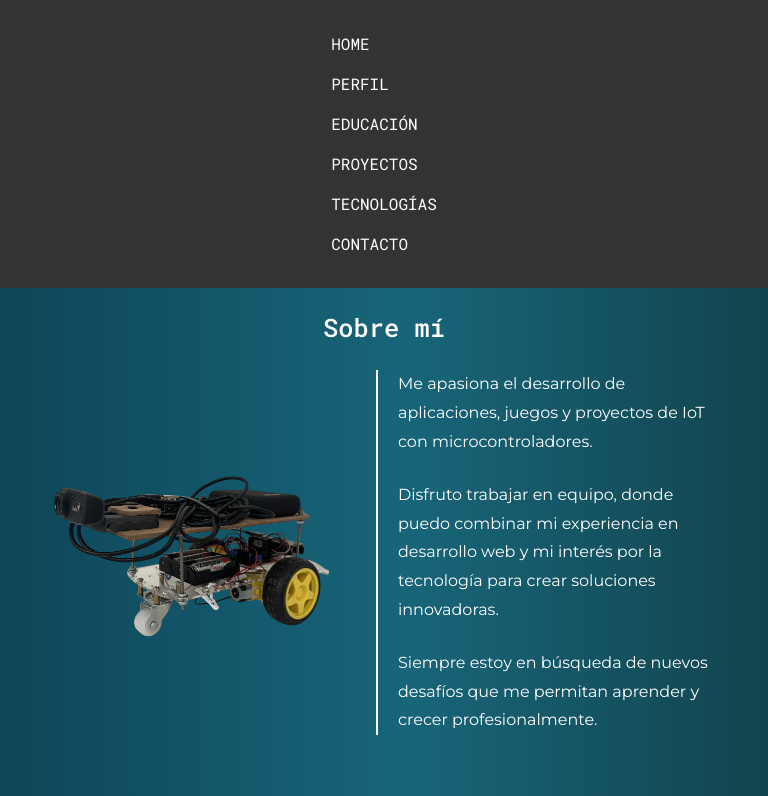
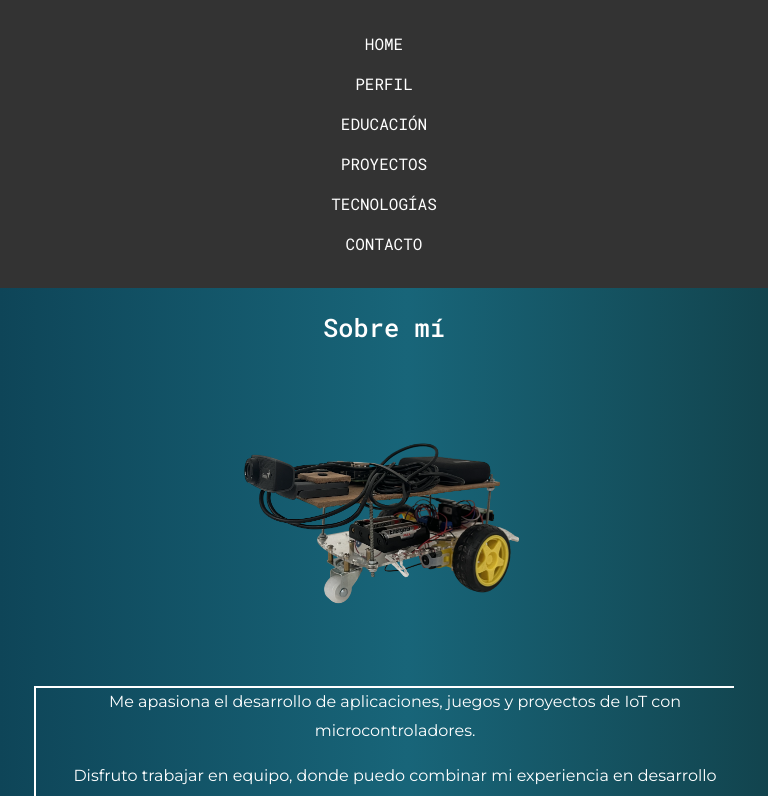
Before and after one commit to valenfanelli/ValentinaFA, a React (Vite) app: page /perfil in a window 768 px wide. Shown: the top 796 px of the page. Built offline with nearby package versions, Linux system fonts and the light colour scheme.

Commit message:
Subo css responsive

```diff
--- a/src/App.css
+++ b/src/App.css
@@ -29,7 +29,7 @@ html, body, #root {
 }
 .bg-tec {
   background: rgb(33,112,127);
-background: linear-gradient(90deg, rgba(33,112,127,1) 24%, rgba(19,81,101,1) 44%, rgba(16,75,96,1) 82%);
+  background: linear-gradient(90deg, #21707f 24%, rgba(19,81,101,1) 44%, #104b60 82%);
   color: #FFFFFF;
   min-height: 100vh;          /* Garantiza que el contenedor tenga al menos el 100% de la altura de la pantalla */
   height: auto;
@@ -78,6 +78,7 @@ background: linear-gradient(90deg, rgba(33,112,127,1) 24%, rgba(19,81,101,1) 44%
   justify-content: space-between;
   border-radius: 10px;          /* Bordes redondeados */
   box-shadow: 0px 8px 16px rgba(0, 0, 0, 0.3);
+
   svg {
     margin-bottom: 10px;        /* Espacio entre el ícono y el párrafo */
     width: 40px;                /* Tamaño del ícono */
@@ -109,6 +110,13 @@ background: linear-gradient(90deg, rgba(33,112,127,1) 24%, rgba(19,81,101,1) 44%
     margin-bottom: 5px;         /* Espacio entre ítems de la lista */
     font-size: small;
   }
+  @media (max-width: 768px) {
+    max-width: 100%;
+    flex-direction: column;
+    ul {
+      text-align: center;
+    }
+  }
 }
 .lenguajes {
   display: grid;
@@ -119,7 +127,18 @@ background: linear-gradient(90deg, rgba(33,112,127,1) 24%, rgba(19,81,101,1) 44%
   max-width: 900px;              /* Ancho máximo del contenedor */
   margin: 0 auto;                /* Centra el contenedor en la página */
   padding: 1rem;
+  @media (max-width: 768px) {
+    max-width: 100%;
+    grid-template-columns: repeat(2, 1fr);
+  }
 }
+@media (max-width: 768px) {
+  .bg-tec {
+    background: rgb(16,75,96);
+    background: linear-gradient(0deg, rgba(16,75,96,1) 33%, rgba(30,111,133,1) 51%, rgba(33,112,127,1) 84%);
+  }
+}
+
 .lenguaje {
   display: flex;
   flex-direction: column;
@@ -141,6 +160,15 @@ background: linear-gradient(90deg, rgba(33,112,127,1) 24%, rgba(19,81,101,1) 44%
   }
   &:hover {
     transform: scale(1.5);
+  }
+}
+.proyectos {
+  display: grid;
+  grid-template-columns: repeat(2, 1fr); /* Dos columnas */
+  gap: 2rem; /* Espaciado entre los elementos */
+  justify-items: center;
+  @media (max-width: 768px) {
+    grid-template-columns: 1fr; /* Una sola columna */
   }
 }
 .proyecto {
@@ -169,6 +197,16 @@ background: linear-gradient(90deg, rgba(33,112,127,1) 24%, rgba(19,81,101,1) 44%
     margin: 0;               /* Elimina márgenes de los párrafos */
   }
 }
+@media (max-width: 768px) {
+  .pagina-contacto {
+    flex-direction: column; /* Cambia a columna para ajustar los elementos */
+    padding: 1rem;
+  }
+  .contacto {
+    flex-direction: column;
+    gap: 0px;
+  }
+}
 
 .perfil-content {
   max-width: 900px;
@@ -176,15 +214,37 @@ background: linear-gradient(90deg, rgba(33,112,127,1) 24%, rgba(19,81,101,1) 44%
   display: flex;               /* Asegura una disposición en fila */
   gap: 2rem;                   /* Espaciado entre la imagen y el texto */
   align-items: center;
-                    /* Fondo con gradiente suave */
 }
+@media (max-width: 768px) {
+  .perfil-content {
+    flex-direction: column;    /* Cambia a disposición en columna */
+    text-align: center;        /* Centra el texto */
+    gap: 1rem;                 /* Reduce el espaciado entre los elementos */
+    width: 100%;               /* Ocupa todo el ancho disponible */
+    padding: 20px 10px;
+    box-sizing: border-box;
+  }
 
+  .icono-perfil {
+    width: 150px;              /* Ajusta el tamaño de la imagen si es necesario */
+    height: auto;
+  }
+  .perfil-texto {
+    border-top: 2px solid white; /* Decoración de línea a la izquierda del texto */
+    line-height: 1;
+  }
+}
+@media (min-width: 768px) {
+  .perfil-texto {
+    border-left: 2px solid white; /* Decoración de línea a la izquierda del texto */
+  }
+}
 .perfil-texto {
   color: white;
   font-size: medium;
   line-height: 1.8;
-  border-left: 2px solid white; /* Decoración de línea a la izquierda del texto */
   padding-left: 20px;
+  margin-bottom: 4;
 }
 
 .icono-perfil {
@@ -264,7 +324,14 @@ h3 {
   z-index: 1000;
   transition: background 0.3s ease;
 }
-
+@media (max-width: 992px) {
+  .mnavbar {
+    display: flex;
+    flex-direction: column;
+    align-items: center;
+    justify-content: center;
+  }
+}
 .navbar.scrolled {
   background: #17697F; /* Fondo sólido al hacer scroll */
 }
--- a/src/componentes/Contacto.jsx
+++ b/src/componentes/Contacto.jsx
@@ -8,7 +8,7 @@ function Contacto() {
 
   return (
     <>
-      <div className="d-flex bg-sec justify-content-center vh-100 roboto-mono">
+      <div className="pagina-contacto d-flex bg-sec justify-content-center roboto-mono">
         <div className="m-2 fade-in-down">
           <h3 className="text-center text-white p-2">Donde puedes encontrarme</h3>
           <p className="text-center text-white p-2 montserrat ">¡Estoy emocionada por conocer tus ideas y proyectos! No dudes en escribirme</p>
--- a/src/componentes/Educacion.jsx
+++ b/src/componentes/Educacion.jsx
@@ -33,7 +33,7 @@ function Educacion() {
                             <div className="item">
                                 <div className="titulo">
                                     <svg  xmlns="http://www.w3.org/2000/svg"  width="24"  height="24"  viewBox="0 0 24 24"  fill="none"  stroke="currentColor"  strokeWidth="1"  strokeLinecap="round"  strokeLinejoin="round"  className="icon icon-tabler icons-tabler-outline icon-tabler-device-desktop-code"><path stroke="none" d="M0 0h24v24H0z" fill="none"/><path d="M12.5 16h-8.5a1 1 0 0 1 -1 -1v-10a1 1 0 0 1 1 -1h16a1 1 0 0 1 1 1v8" /><path d="M7 20h4" /><path d="M9 16v4" /><path d="M20 21l2 -2l-2 -2" /><path d="M17 17l-2 2l2 2" /></svg>
-                                    <p>Desarrollo Web Completo con HTML5,CSS3, JS AJAX <br></br> PHP y MySQL</p>
+                                    <p>Desarrollo Web Completo con HTML5,CSS3, JS AJAX PHP y MySQL</p>
                                 </div>
                                 <ul>
                                     <li>Udemy</li>
--- a/src/componentes/NavBar.jsx
+++ b/src/componentes/NavBar.jsx
@@ -2,7 +2,7 @@ import { Link } from 'react-router-dom';
 export const NavBar = () => {
     return <>
         <nav className="navbar navbar-expand-lg bg-nav roboto-mono">
-            <div className="navbar-nav mx-auto m-3 fs-6">
+            <div className="navbar-nav mnavbar mx-auto m-3 fs-6">
                 <Link className="nav-item nav-link text-white" to="/">HOME</Link>
                 <Link className="nav-item nav-link text-white" to="/perfil">PERFIL</Link>
                 <Link className="nav-item nav-link text-white" to="/educacion">EDUCACIÓN</Link>
--- a/src/componentes/Perfil.jsx
+++ b/src/componentes/Perfil.jsx
@@ -3,19 +3,19 @@ import auto from '../img/auto.png';
 
 function Perfil() {
   return (
-    <div className="bg-sec vh-100 w-100 p-4">
+    <div className="bg-sec w-100 p-4">
       <div className="fade-in-down d-flex flex-column justify-content-center align-items-center">
         <h3 className="text-white roboto-mono">Sobre mí</h3>
         <div className="perfil-content montserrat">
           <img src={auto} alt="Robot Car" className="icono-perfil" />
           <div className="perfil-texto">
-            <p className="mb-4">
+            <p>
               Me apasiona el desarrollo de aplicaciones, juegos y proyectos de IoT con microcontroladores.
             </p>
-            <p className="mb-4">
+            <p>
               Disfruto trabajar en equipo, donde puedo combinar mi experiencia en desarrollo web y mi interés por la tecnología para crear soluciones innovadoras.
             </p>
-            <p className="mb-0">
+            <p>
               Siempre estoy en búsqueda de nuevos desafíos que me permitan aprender y crecer profesionalmente.
             </p>
           </div>
--- a/src/componentes/Proyectos.jsx
+++ b/src/componentes/Proyectos.jsx
@@ -5,12 +5,11 @@ function Proyectos() {
 
   return (
     <>
-        <div className="d-flex justify-content-center bg-sec vh-100 w-100 roboto-mono">
+        <div className="d-flex justify-content-center bg-sec w-100 roboto-mono">
             <div className="text-center m-2 fade-in-up">
                 <h3 className="p-2">PROYECTOS</h3>
                 <div className="container">
-                    <div className="row m-4">
-                        <div className="col">
+                    <div className="proyectos">
                         <div className="proyecto">
                             <h5>Valentech</h5>
                             <p>Tienda de E-commerce realizada como proyecto final del curso Reactjs de Coder House</p>
@@ -18,8 +17,6 @@ function Proyectos() {
                                 Ver Proyecto
                             </a>
                         </div>
-                        </div>
-                        <div className="col">
                         <div className="proyecto">
                             <h5>Freelancer</h5>
                             <p>Proyecto de desarrollo web realizado con HTML y CSS en el curso fullstack de Udemy</p>
@@ -27,10 +24,6 @@ function Proyectos() {
                                 Ver Proyecto
                             </a>
                         </div>
-                        </div>
-                    </div>
-                    <div className="row m-4">
-                        <div className="col">
                         <div className="proyecto">
                             <h5>Blog de Café</h5>
                             <p>Proyecto de desarrollo web realizado con HTML y CSS en el curso fullstack de Udemy</p>
@@ -38,8 +31,6 @@ function Proyectos() {
                                 Ver Proyecto
                             </a>
                         </div>
-                        </div>
-                        <div className="col">
                         <div className="proyecto">
                             <h5>Ros2 Gesture Car</h5>
                             <p>Proyecto en equipo para la asignatura robótica donde se construyo un auto autonomo con comunicación ROS</p>
@@ -51,7 +42,6 @@ function Proyectos() {
                 </div>
             </div>
         </div>
-        </div>
     </>
   )
 }
--- a/src/componentes/Tecnologias.jsx
+++ b/src/componentes/Tecnologias.jsx
@@ -20,7 +20,7 @@ function Tecnologias() {
 
   return (
     <>
-      <div className="d-flex vh-100 bg-tec roboto-mono">
+      <div className="d-flex bg-tec roboto-mono">
         <div className="text-center w-100">
             <div className="container bounce-in-left">
               <h3 className="p-2">TECNOLOGÍAS</h3>
```
Lines whose indentation alone changed are shown as unchanged.
